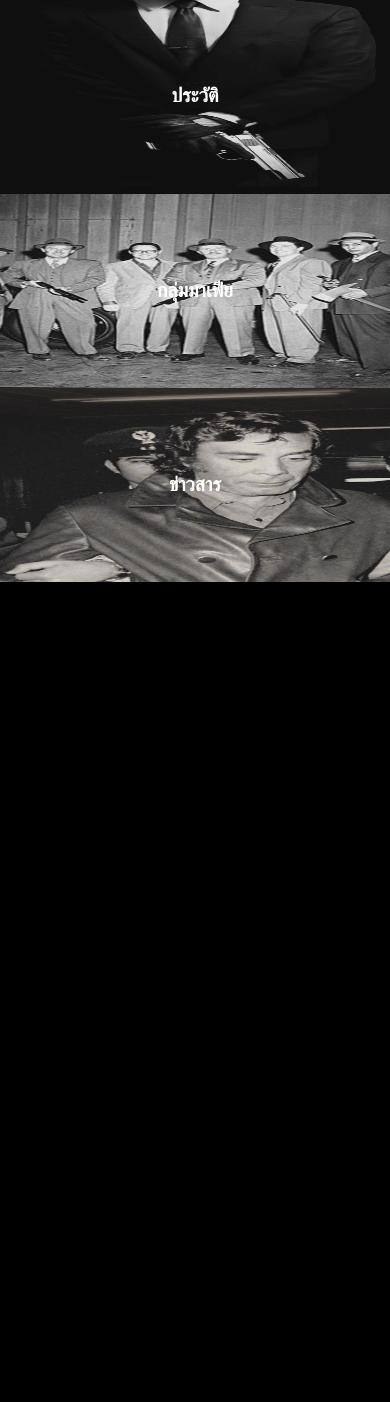
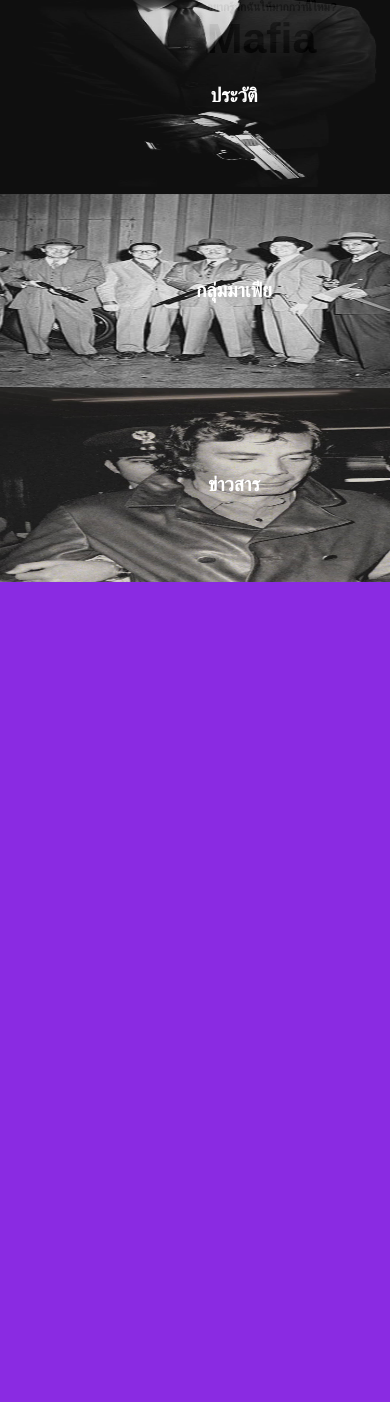
Before and after one commit to jer11698/html_mafia_hisholy, a PHP site: page / in a window 390 px wide. Shown: the part 270-1672 px from the top of the page. Before the commit the page ends 852 px from the top, so only its background shows below. Run offline with PHP 8.4, Linux system fonts and the light colour scheme.

Commit message:
เพิ่มข้อความ ปรับปรุง responsive g]Hdohvp

```diff
--- a/mafia/index.html
+++ b/mafia/index.html
@@ -26,6 +26,10 @@
 
       <div class="mySlides fade">
         <img src="img/Header.png" style="width:100%">
+        <div class="dis">
+          <h2>อยากรู้จักฉันให้มากกว่านี้ไหม?</h2>
+          <h1>Mafia</h1>
+        </div>
       </div>
 
       <div class="mySlides fade">
@@ -46,20 +50,36 @@
       </div>
     </div>
   </header>
-  <main class="row menu">
-    <div class="col-1">
+  <main class="row manu">
+
+    <div class="col-1 sol">
+      <a href="#">
         <img src="img/D6dh0azU0AMq995.jpg">
         <h2>ประวัติ</h2>
+      </a>
     </div>
-    <div class="col-1">
+
+
+    <div class="col-1 sol">
+      <a href="#2">
         <img src="img/2c4a32a5b1a0340f82ca95fb323f4cad.jpg">
         <h2>กลุ่มมาเฟีย</h2>
+      </a>
     </div>
-    <div class="col-1">
+
+
+    <div class="col-1 sol">
+      <a href="#3">
         <img src="img/190617-nadeau-our-godfather-hero_skgw7z.jpg">
         <h2>ข่าวสาร</h2>
+      </a>
     </div>
+
   </main>
+
+  <div style="background-color: blueviolet; height: 820px;">
+
+  </div>
 
   <script src="script/slide.js"></script>
 </body>
--- a/mafia/stylesheet/style.css
+++ b/mafia/stylesheet/style.css
@@ -1,5 +1,24 @@
 body {
   font-family: 'Kanit', sans-serif !important;
+}
+
+.slideshow-container {
+  position: relative;
+}
+
+.slideshow-container .dis{
+  position: absolute;
+  left: 53vw;
+}
+
+.dis h1{
+  margin: 0;
+  font-size: 11vw;
+}
+
+.dis h2{
+  margin: 0;
+  font-size: 3vw;
 }
 
 nav {
@@ -38,69 +57,54 @@ li a:hover {
   display: flex;
 }
 
-.menu {
+.manu {
   height: 75vh;
 }
 
-.menu img{
+.manu img{
   width: 100%;
   opacity: 0.85;
   height: 75vh;
 }
 
-.menu h2 {
+.manu .sol {
   position: relative;
-  margin: 0 auto;
+}
+
+.sol h2 {
+  position: absolute;
+  /*margin: 0 auto;*/
   color: white;
-  max-width: fit-content;
+  /*max-width: fit-content;*/
   font-size: 5vw;
-  bottom: 49vh;
+  bottom: 20vh;
+}
+
+.sol:nth-child(1) h2{
+  left: 10vw;
+}
+
+.sol:nth-child(2) h2{
+  left: 10vw;
+}
+
+.sol:nth-child(3) h2{
+  left: 10vw;
+}
+
+.manu a{
+  text-decoration: none;
 }
 
 .col-1{
   width: 33.33%;
 }
 
-@media screen and (max-width:576px) {
-  .row {
-    display: block;
-  }
-  .col-1{
-    width: 100%;
-    height: 23vh;
-  }
-  .menu {
-    background-color: #636363;
-    height: auto;
-  }
-  .menu img{
-    width: 100%;
-    opacity: 0.85;
-    height: 23vh;
-  }
-  .menu h2 {
-    position: relative;
-    margin: 0 auto;
-    color: white;
-    max-width: fit-content;
-    font-size: 5vw;
-    bottom: 13vh;
-  }
-  nav {
-    position: sticky;
-  }
-  li {
-    float: none;
-  }
-  ul {
-    background-color: #333;
-  }
+.toggle,
+  [id^=drop] {
+	  display: none;
 }
 
-  .toggle,
-  [id^=drop] {
-	  display: none;
-  }
 @media screen and (max-width : 768px) {
 	nav {
     margin: 0;
@@ -189,16 +194,16 @@ li a:hover {
     width: 100%;
     height: 23vh;
   }
-  .menu {
+  .manu {
     background-color: #636363;
     height: auto;
   }
-  .menu img{
+  .manu img{
     width: 100%;
     opacity: 0.85;
     height: 23vh;
   }
-  .menu h2 {
+  .manu h2 {
     position: relative;
     margin: 0 auto;
     color: white;
```
Also changed, not shown: other parts of mafia/stylesheet/style.css (+1 -34 lines). Lines whose indentation alone changed are shown as unchanged.
